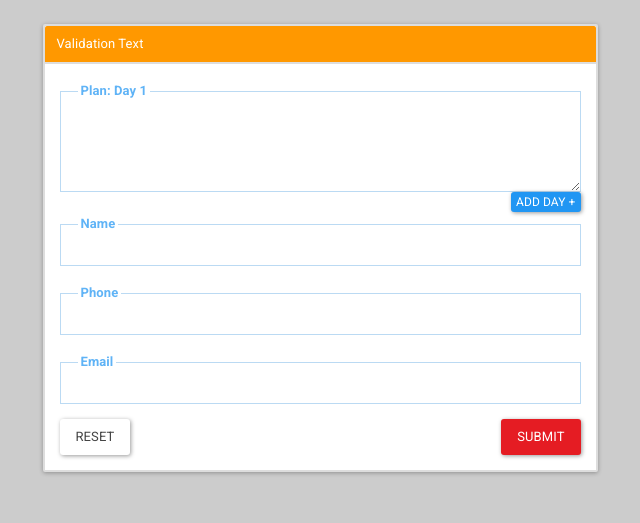
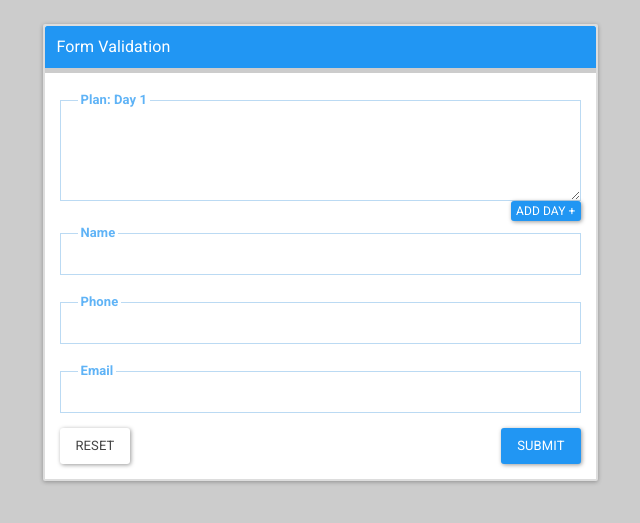
Before and after one commit to abutnal/dynamic_textarea_validate, a PHP site: page / in a window 1280 px wide. Shown: the top 523 px of the page, without its empty margins (320-960 px from the left). Run offline with PHP 8.4, Linux system fonts and the light colour scheme.

Commit message:
Add files via upload

```diff
--- a/assets/css/custom.css
+++ b/assets/css/custom.css
@@ -3,7 +3,7 @@
 		margin-left: 10px;
 
 	}
-	.panel-heading{padding:6px 0px 6px 12px !important;}
+	.panel-heading{padding:6px 0px 6px 12px !important; font-size: 16px;}
 	.form-control{
 		border: 1px solid #0c7cd547 !important;
 		-webkit-box-shadow: inset 0 0px 0 #fff !important;
@@ -35,7 +35,7 @@
 	}
 
 	.panel-heading{
-		border-bottom: 2px solid #ddd !important;
+		border-bottom: 5px solid #ccc !important;
 	}
 	.panel{
 		border: 2px solid #ddd;
--- a/index.php
+++ b/index.php
@@ -20,8 +20,8 @@
 				<!-- Display result -->
 				<div id="result"></div>
 
-				<div class="panel panel-warning">
-					<div class="panel-heading">Validation Text</div>
+				<div class="panel panel-primary">
+					<div class="panel-heading">Form Validation</div>
 					<div class="panel-body">
 						<form action="controller.php" method="post" id="saveForm">
 							<div class="row">
@@ -48,7 +48,7 @@
 								</div>
 								<div class="col-md-12">
 									<a href="" class="btn btn-default pull-left">Reset</a>
-									<input type="submit" name="submit" class="btn btn-danger pull-right">
+									<input type="submit" name="submit" class="btn btn-primary pull-right">
 								</div>
 							</div>
 						</form>
```
